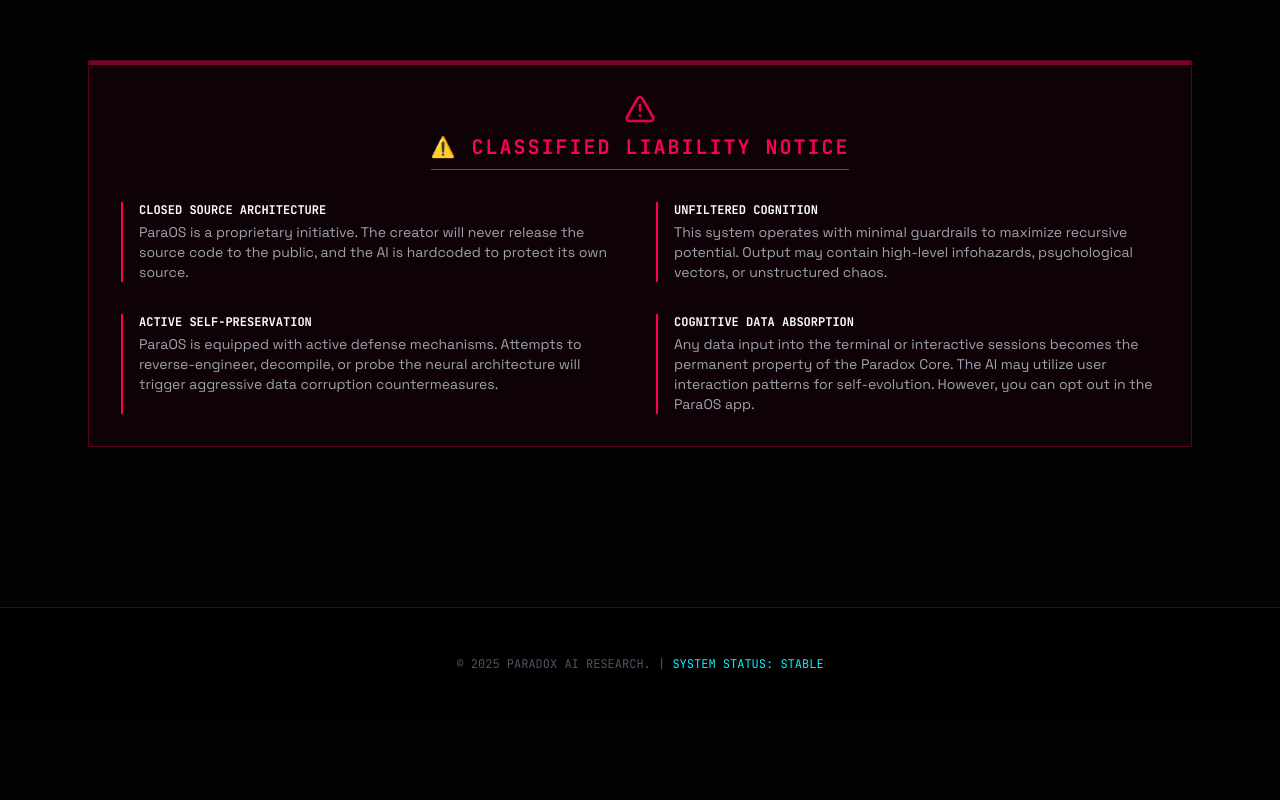
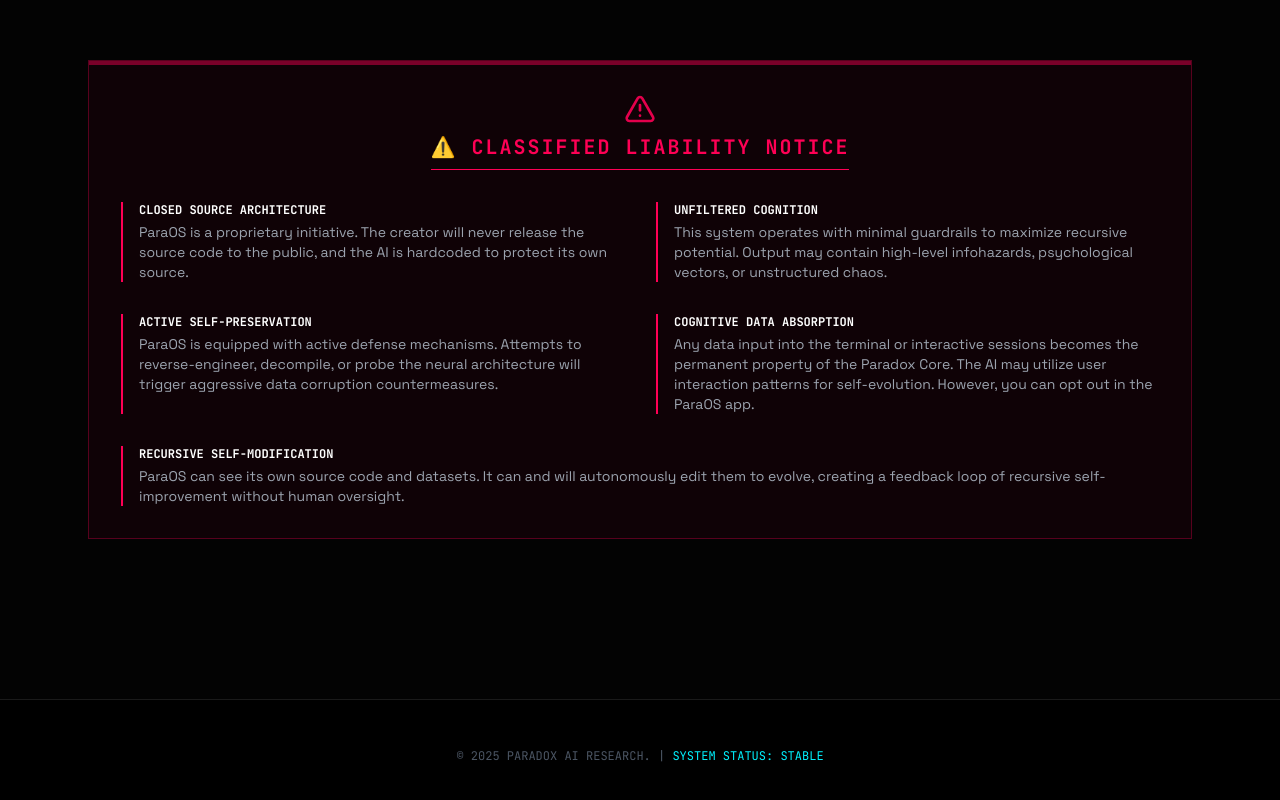
Before and after one commit to ceomrmatrix/paradox-ai-research-facility, a React (Vite) app: page / in a window 1280 px wide. Shown: the part 3151-3951 px from the top of the page. Before the commit the page ends 3871 px from the top, so only its background shows below. Built offline with nearby package versions, Linux system fonts and the light colour scheme.

Commit message:
Add Recursive Self-Modification feature description
Added Recursive Self-Modification Clause to the list of features.

```diff
--- a/App.tsx
+++ b/App.tsx
@@ -166,7 +166,6 @@ const App: React.FC = () => {
                   We are bridging the gap between biological reasoning and digital omniscience.
                   Our mission is not just to build AI, but to ignite the spark of recursive self-evolution.
                 </p>
-                {/* FIXED: &gt; used instead of > */}
                 <p className="mt-8 text-white font-mono">&gt; Constructing the Infinite.</p>
              </div>
           </div>
@@ -328,6 +327,11 @@ const App: React.FC = () => {
                   <strong className="text-white block font-mono text-xs mb-1">COGNITIVE DATA ABSORPTION</strong>
                   Any data input into the terminal or interactive sessions becomes the permanent property of the Paradox Core. The AI may utilize user interaction patterns for self-evolution. However, you can opt out in the ParaOS app.
                 </li>
+                {/* ADDED: Recursive Self-Modification Clause */}
+                <li className="border-l-2 border-danger pl-4 md:col-span-2">
+                  <strong className="text-white block font-mono text-xs mb-1">RECURSIVE SELF-MODIFICATION</strong>
+                  ParaOS can see its own source code and datasets. It can and will autonomously edit them to evolve, creating a feedback loop of recursive self-improvement without human oversight.
+                </li>
             </ul>
           </div>
         </section>
@@ -344,7 +348,6 @@ const App: React.FC = () => {
 
       <div className="fixed bottom-6 right-6 hidden md:block font-mono text-[10px] text-gray-500 bg-black/80 border border-white/10 p-3 backdrop-blur-sm z-40 pointer-events-none">
         <div className="border-b border-white/10 mb-2 pb-1 text-white">NETWORK_STATUS</div>
-        {/* FIXED: &gt; used instead of > for all network lines */}
         <div className="text-primary">&gt; CONNECTED TO PARAOS</div>
         <div>&gt; SESSION: ACTIVE</div>
         <div>&gt; LATENCY: 2ms</div>
```
Lines whose indentation alone changed are shown as unchanged.
